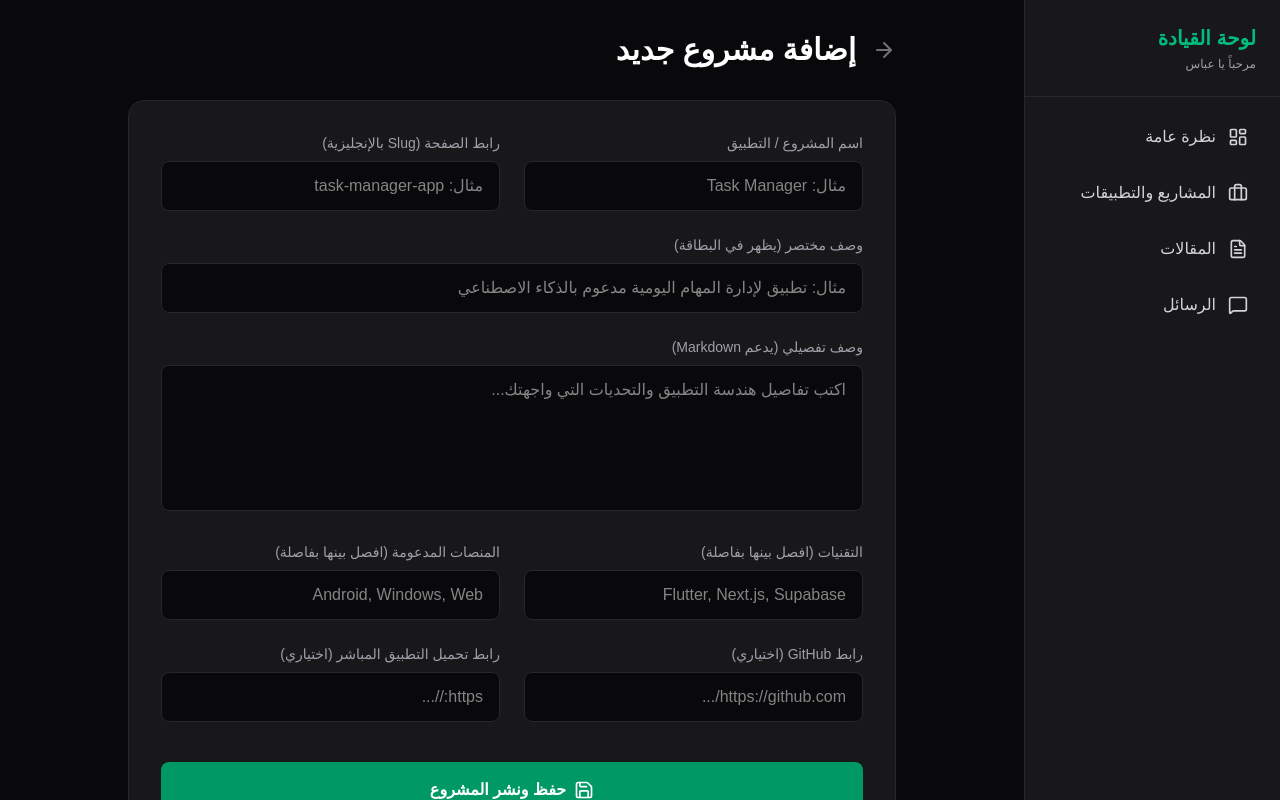
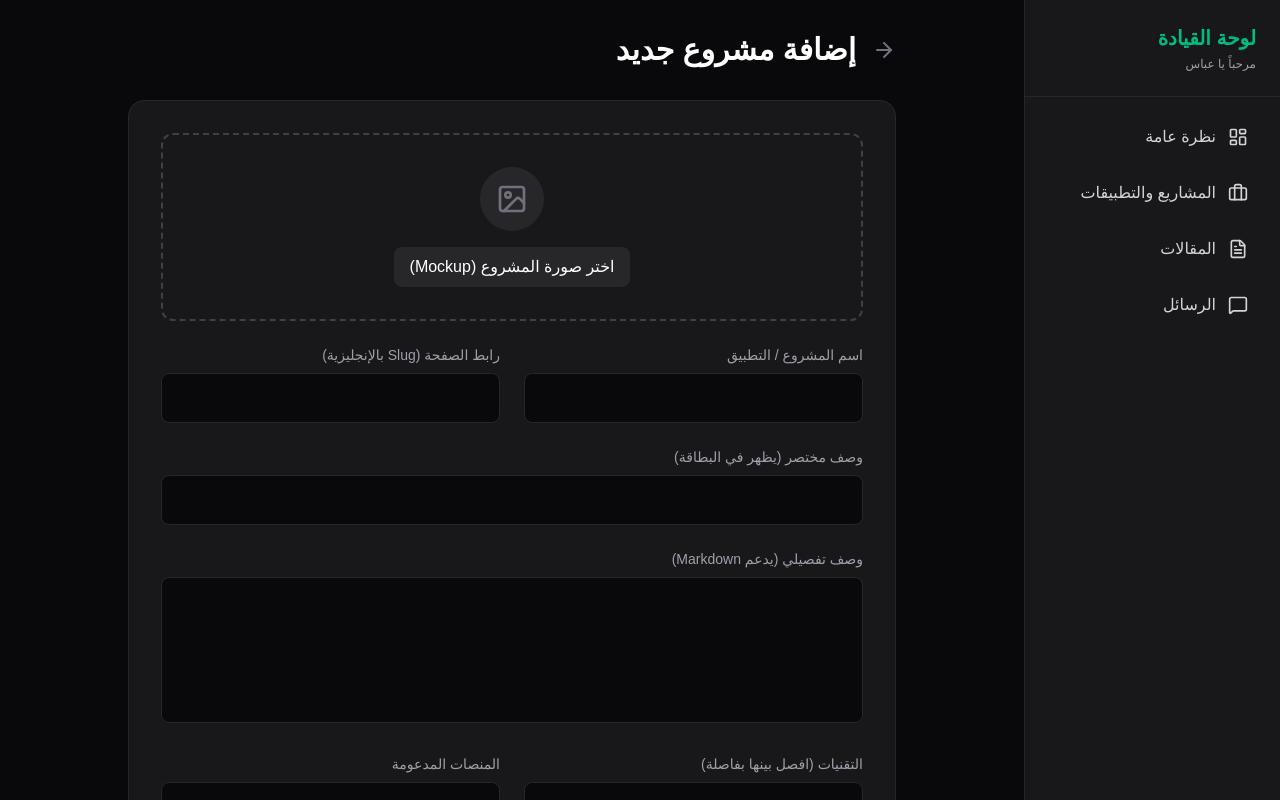
Before and after one commit to satwrabbas/my_website, a Next.js app: page /admin/projects/new in a window 1280 px wide. Shown: the top 800 px of the page. Built offline with nearby package versions, Linux system fonts and the light colour scheme; no server answers.

Commit message:
projectss photos done

```diff
--- a/app/admin/projects/new/page.tsx
+++ b/app/admin/projects/new/page.tsx
@@ -4,7 +4,7 @@
 import { useState } from 'react'
 import { useRouter } from 'next/navigation'
 import { useForm } from 'react-hook-form'
-import { ArrowRight, Save } from 'lucide-react'
+import { ArrowRight, Save, Image as ImageIcon } from 'lucide-react'
 import Link from 'next/link'
 import { createClient } from '@/lib/supabase'
 
@@ -12,18 +12,54 @@ export default function NewProjectPage() {
   const router = useRouter()
   const supabase = createClient()
   const [isSubmitting, setIsSubmitting] = useState(false)
+  const [imageFile, setImageFile] = useState<File | null>(null) // حالة لحفظ ملف الصورة
+  const [previewUrl, setPreviewUrl] = useState<string | null>(null) // حالة لعرض الصورة قبل الرفع
 
-  // تهيئة نموذج الإدخال
-  const { register, handleSubmit, formState: { errors } } = useForm()
+  const { register, handleSubmit } = useForm()
+
+  // دالة لاختيار الصورة وعرض معاينة لها
+  const handleImageChange = (e: React.ChangeEvent<HTMLInputElement>) => {
+    if (e.target.files && e.target.files[0]) {
+      const file = e.target.files[0]
+      setImageFile(file)
+      setPreviewUrl(URL.createObjectURL(file))
+    }
+  }
 
   const onSubmit = async (data: any) => {
     setIsSubmitting(true)
+    let thumbnailUrl = null
 
-    // تحويل النصوص المفصولة بفاصلة إلى مصفوفات (Arrays) لكي تقبلها قاعدة البيانات
+    // 1. رفع الصورة إذا تم اختيارها
+    if (imageFile) {
+      // إنشاء اسم فريد للصورة لتجنب التكرار
+      const fileExt = imageFile.name.split('.').pop()
+      const fileName = `${Math.random().toString(36).substring(2, 15)}_${Date.now()}.${fileExt}`
+      const filePath = `thumbnails/${fileName}`
+
+      const { error: uploadError } = await supabase.storage
+        .from('project-assets')
+        .upload(filePath, imageFile)
+
+      if (uploadError) {
+        alert('خطأ في رفع الصورة: ' + uploadError.message)
+        setIsSubmitting(false)
+        return
+      }
+
+      // جلب الرابط العام للصورة بعد رفعها بنجاح
+      const { data: publicUrlData } = supabase.storage
+        .from('project-assets')
+        .getPublicUrl(filePath)
+
+      thumbnailUrl = publicUrlData.publicUrl
+    }
+
+    // 2. تحويل النصوص إلى مصفوفات
     const techStackArray = data.tech_stack ? data.tech_stack.split(',').map((s: string) => s.trim()) : []
     const platformsArray = data.platforms ? data.platforms.split(',').map((s: string) => s.trim()) : []
 
-    // إرسال البيانات إلى Supabase
+    // 3. حفظ البيانات في قاعدة البيانات مع رابط الصورة
     const { error } = await supabase.from('projects').insert([
       {
         title: data.title,
@@ -34,6 +70,7 @@ export default function NewProjectPage() {
         platforms: platformsArray,
         github_url: data.github_url,
         download_url: data.download_url,
+        thumbnail_url: thumbnailUrl // 👈 هنا نمرر رابط الصورة
       }
     ])
 
@@ -42,12 +79,12 @@ export default function NewProjectPage() {
     if (error) {
       alert('حدث خطأ أثناء حفظ المشروع: ' + error.message)
     } else {
-      router.push('/admin/projects') // العودة لصفحة المشاريع بعد النجاح
+      router.push('/admin/projects')
     }
   }
 
   return (
-    <div className="max-w-3xl mx-auto">
+    <div className="max-w-3xl mx-auto pb-12">
       <div className="flex items-center gap-4 mb-8">
         <Link href="/admin/projects" className="text-zinc-500 hover:text-white transition-colors">
           <ArrowRight size={24} />
@@ -57,101 +94,75 @@ export default function NewProjectPage() {
 
       <form onSubmit={handleSubmit(onSubmit)} className="bg-zinc-900 border border-zinc-800 rounded-2xl p-8 space-y-6">
 
-        <div className="grid grid-cols-1 md:grid-cols-2 gap-6">
-          {/* اسم المشروع */}
+        {/* قسم رفع الصورة الرئيسية */}
+        <div className="border-2 border-dashed border-zinc-700 rounded-xl p-8 flex flex-col items-center justify-center text-center hover:bg-zinc-800/50 transition-colors relative overflow-hidden">
+          {previewUrl ? (
+            <img src={previewUrl} alt="Preview" className="w-full h-64 object-cover rounded-lg mb-4" />
+          ) : (
+            <div className="w-16 h-16 bg-zinc-800 rounded-full flex items-center justify-center mb-4 text-zinc-500">
+              <ImageIcon size={32} />
+            </div>
+          )}
+
+          <label className="cursor-pointer bg-zinc-800 hover:bg-zinc-700 text-white px-4 py-2 rounded-lg font-medium transition-colors">
+            {previewUrl ? 'تغيير الصورة' : 'اختر صورة المشروع (Mockup)'}
+            <input
+              type="file"
+              accept="image/*"
+              onChange={handleImageChange}
+              className="hidden"
+            />
+          </label>
+        </div>
+
+        {/* باقي الحقول (كما هي) */}
+        <div className="grid grid-cols-1 md:grid-cols-2 gap-6 mt-6">
           <div>
             <label className="block text-zinc-400 text-sm mb-2">اسم المشروع / التطبيق</label>
-            <input
-              {...register('title', { required: true })}
-              className="w-full bg-zinc-950 border border-zinc-800 text-white rounded-lg px-4 py-3 focus:border-emerald-500 outline-none transition-colors"
-              placeholder="مثال: Task Manager"
-            />
+            <input {...register('title', { required: true })} className="w-full bg-zinc-950 border border-zinc-800 text-white rounded-lg px-4 py-3 focus:border-emerald-500 outline-none" />
           </div>
-
-          {/* الرابط النظيف (Slug) */}
           <div>
             <label className="block text-zinc-400 text-sm mb-2">رابط الصفحة (Slug بالإنجليزية)</label>
-            <input
-              {...register('slug', { required: true })}
-              className="w-full bg-zinc-950 border border-zinc-800 text-white rounded-lg px-4 py-3 focus:border-emerald-500 outline-none transition-colors"
-              placeholder="مثال: task-manager-app"
-            />
+            <input {...register('slug', { required: true })} className="w-full bg-zinc-950 border border-zinc-800 text-white rounded-lg px-4 py-3 focus:border-emerald-500 outline-none" />
           </div>
         </div>
 
-        {/* وصف مختصر */}
         <div>
           <label className="block text-zinc-400 text-sm mb-2">وصف مختصر (يظهر في البطاقة)</label>
-          <input
-            {...register('tagline', { required: true })}
-            className="w-full bg-zinc-950 border border-zinc-800 text-white rounded-lg px-4 py-3 focus:border-emerald-500 outline-none transition-colors"
-            placeholder="مثال: تطبيق لإدارة المهام اليومية مدعوم بالذكاء الاصطناعي"
-          />
+          <input {...register('tagline', { required: true })} className="w-full bg-zinc-950 border border-zinc-800 text-white rounded-lg px-4 py-3 focus:border-emerald-500 outline-none" />
         </div>
 
-        {/* وصف تفصيلي */}
         <div>
           <label className="block text-zinc-400 text-sm mb-2">وصف تفصيلي (يدعم Markdown)</label>
-          <textarea
-            {...register('description')}
-            rows={5}
-            className="w-full bg-zinc-950 border border-zinc-800 text-white rounded-lg px-4 py-3 focus:border-emerald-500 outline-none transition-colors resize-none"
-            placeholder="اكتب تفاصيل هندسة التطبيق والتحديات التي واجهتك..."
-          />
+          <textarea {...register('description')} rows={5} className="w-full bg-zinc-950 border border-zinc-800 text-white rounded-lg px-4 py-3 focus:border-emerald-500 outline-none resize-none" />
         </div>
 
         <div className="grid grid-cols-1 md:grid-cols-2 gap-6">
-          {/* التقنيات */}
           <div>
             <label className="block text-zinc-400 text-sm mb-2">التقنيات (افصل بينها بفاصلة)</label>
-            <input
-              {...register('tech_stack')}
-              className="w-full bg-zinc-950 border border-zinc-800 text-white rounded-lg px-4 py-3 focus:border-emerald-500 outline-none transition-colors"
-              placeholder="Flutter, Next.js, Supabase"
-            />
+            <input {...register('tech_stack')} className="w-full bg-zinc-950 border border-zinc-800 text-white rounded-lg px-4 py-3 focus:border-emerald-500 outline-none" />
           </div>
-
-          {/* المنصات */}
           <div>
-            <label className="block text-zinc-400 text-sm mb-2">المنصات المدعومة (افصل بينها بفاصلة)</label>
-            <input
-              {...register('platforms')}
-              className="w-full bg-zinc-950 border border-zinc-800 text-white rounded-lg px-4 py-3 focus:border-emerald-500 outline-none transition-colors"
-              placeholder="Android, Windows, Web"
-            />
+            <label className="block text-zinc-400 text-sm mb-2">المنصات المدعومة</label>
+            <input {...register('platforms')} className="w-full bg-zinc-950 border border-zinc-800 text-white rounded-lg px-4 py-3 focus:border-emerald-500 outline-none" />
           </div>
         </div>
 
         <div className="grid grid-cols-1 md:grid-cols-2 gap-6">
-          {/* رابط جيت هاب */}
           <div>
-            <label className="block text-zinc-400 text-sm mb-2">رابط GitHub (اختياري)</label>
-            <input
-              {...register('github_url')}
-              className="w-full bg-zinc-950 border border-zinc-800 text-white rounded-lg px-4 py-3 focus:border-emerald-500 outline-none transition-colors"
-              placeholder="https://github.com/..."
-            />
+            <label className="block text-zinc-400 text-sm mb-2">رابط GitHub</label>
+            <input {...register('github_url')} className="w-full bg-zinc-950 border border-zinc-800 text-white rounded-lg px-4 py-3 focus:border-emerald-500 outline-none" />
           </div>
-
-          {/* رابط التحميل */}
           <div>
-            <label className="block text-zinc-400 text-sm mb-2">رابط تحميل التطبيق المباشر (اختياري)</label>
-            <input
-              {...register('download_url')}
-              className="w-full bg-zinc-950 border border-zinc-800 text-white rounded-lg px-4 py-3 focus:border-emerald-500 outline-none transition-colors"
-              placeholder="https://..."
-            />
+            <label className="block text-zinc-400 text-sm mb-2">رابط تحميل التطبيق المباشر</label>
+            <input {...register('download_url')} className="w-full bg-zinc-950 border border-zinc-800 text-white rounded-lg px-4 py-3 focus:border-emerald-500 outline-none" />
           </div>
         </div>
 
         <div className="pt-4">
-          <button
-            type="submit"
-            disabled={isSubmitting}
-            className="w-full bg-emerald-600 hover:bg-emerald-500 text-white font-bold rounded-lg px-4 py-4 flex items-center justify-center gap-2 transition-colors disabled:opacity-50"
-          >
+          <button type="submit" disabled={isSubmitting} className="w-full bg-emerald-600 hover:bg-emerald-500 text-white font-bold rounded-lg px-4 py-4 flex items-center justify-center gap-2 transition-colors disabled:opacity-50">
             <Save size={20} />
-            <span>{isSubmitting ? 'جاري الحفظ...' : 'حفظ ونشر المشروع'}</span>
+            <span>{isSubmitting ? 'جاري رفع الصور والحفظ...' : 'حفظ ونشر المشروع'}</span>
           </button>
         </div>
       </form>
```
Also changed, not shown: app/page.tsx (+20 -6 lines).
